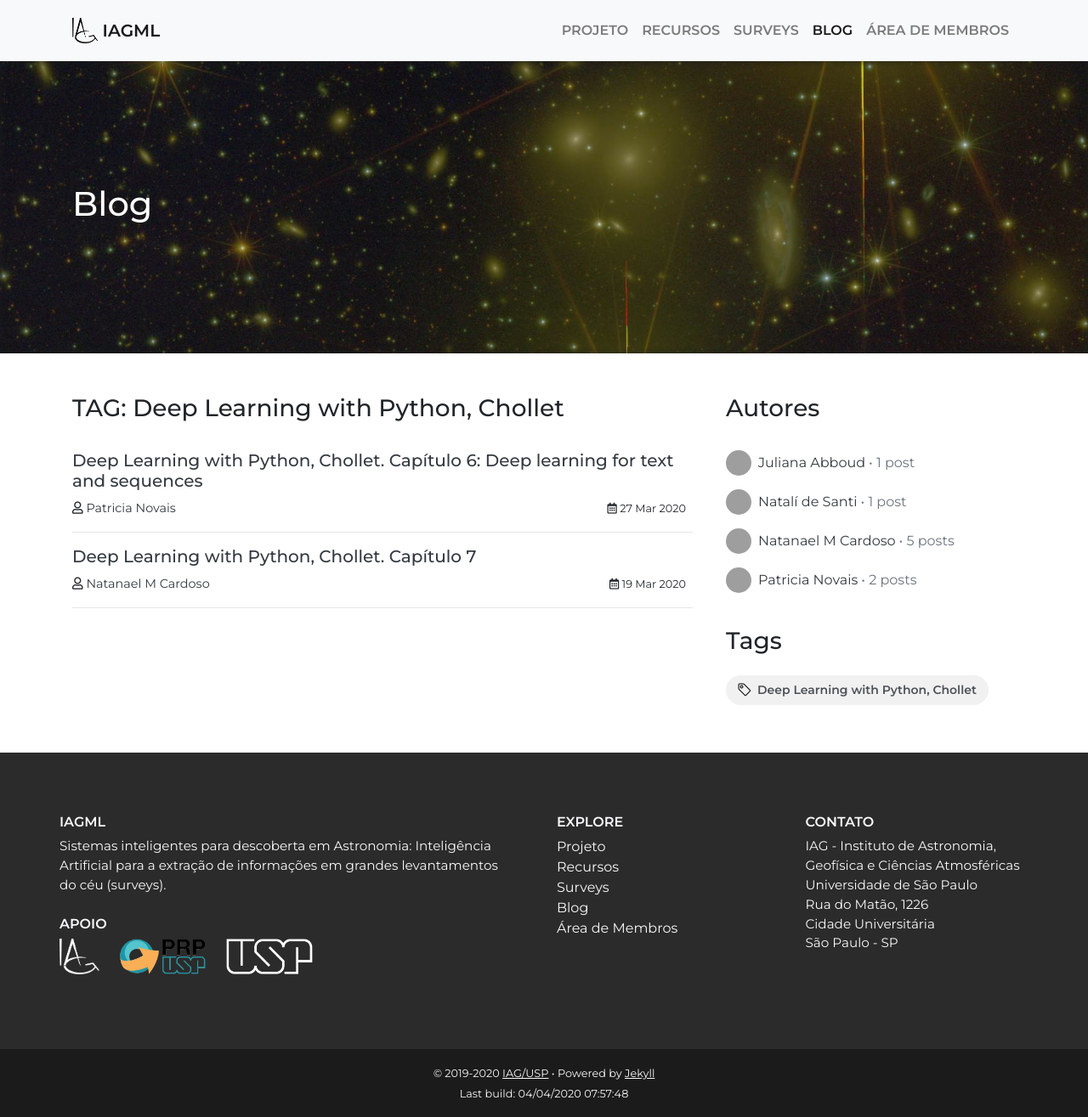
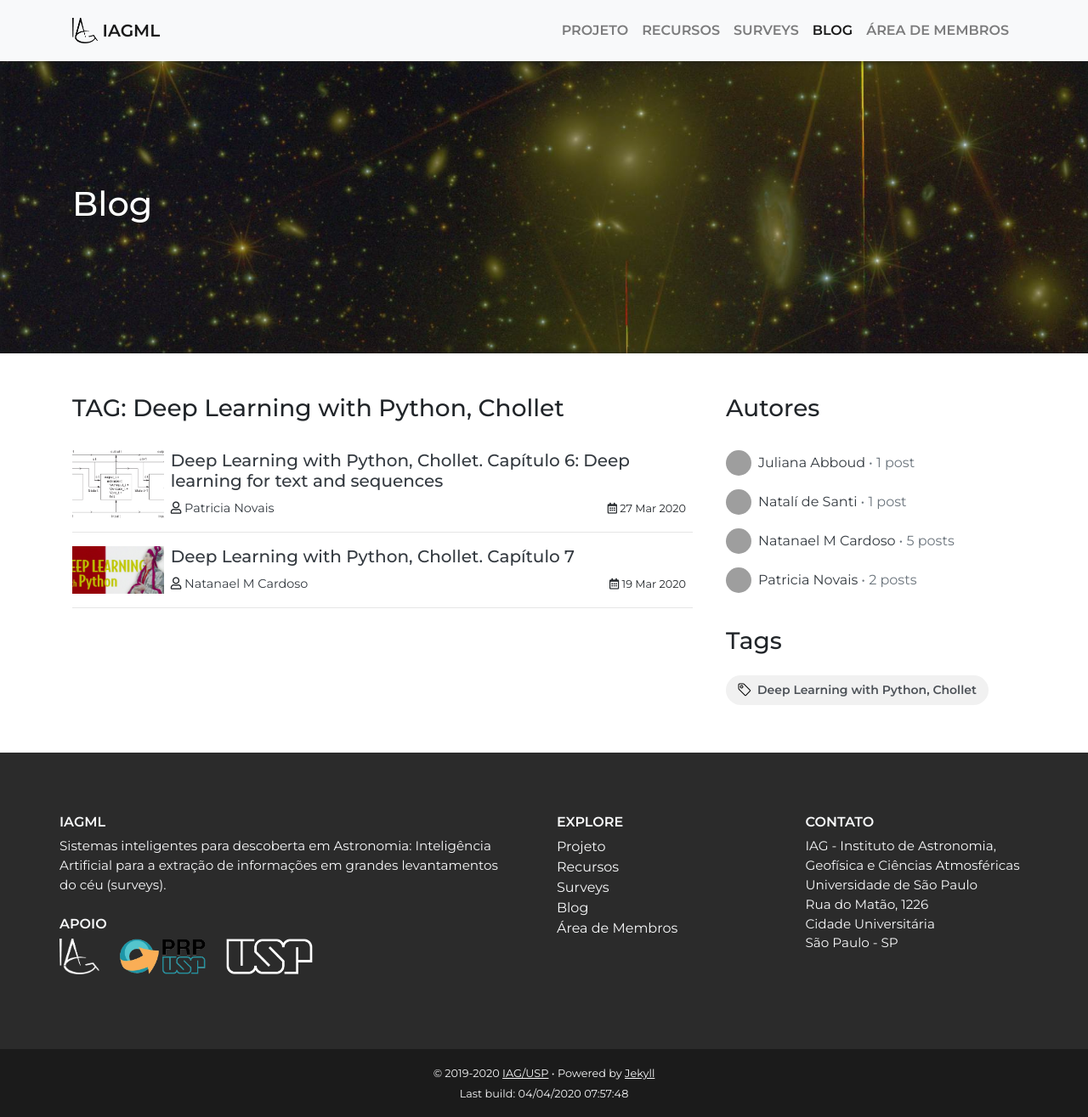
Before and after one commit to iagml/website, a Jekyll site: the page built from _tagslist/deep-learning-with-python-chollet.md, in a window 1280 px wide. Shown: the whole page at 85% size. Built offline with Jekyll 4.4.1, drawn with Linux system fonts in a browser that asks for light colours; grey boxes are pictures that could not be loaded.

Commit message:
adiciona imagem na listagem de post por tags

```diff
--- a/_includes/simple_post_list_entry.html
+++ b/_includes/simple_post_list_entry.html
@@ -1,13 +1,25 @@
 {% assign post = include.post %}
 {% assign author = include.author %}
 <div>
+  <div class="row">
+    <div class="col-2 pr-1">
+      <a href="{{ site.baseurl }}{{ post.url }}">
+        <div style="width: 100%; height: 100%; overflow: hidden;">
+          <div
+            style="background-image: url('{{ post.image }}'); background-repeat: no-repeat; background-size: cover; background-position: center; width: 100%; height: 100%;">
+          </div>
+        </div>
+      </a>
+    </div>
+    <div class="col pl-1">
       <a class="link-dark" href="{{ site.baseurl }}{{ post.url }}">
         <h5>{{ post.title }}</h5>
       </a>
       <div class="row">
         <div class="col-8">
           <spam class="text-90">
-        <i class="far fa-user"></i> <a class="link-dark" href="/authors/{{ post.author }}">{{ author.display_name }}</a>
+            <i class="far fa-user"></i> <a class="link-dark"
+              href="/authors/{{ post.author }}">{{ author.display_name }}</a>
           </spam>
         </div>
         <div class="col-4 text-right">
@@ -16,5 +28,7 @@
           </span>
         </div>
       </div>
+    </div>
+  </div>
   <hr>
 </div>
```
Lines whose indentation alone changed are shown as unchanged.
